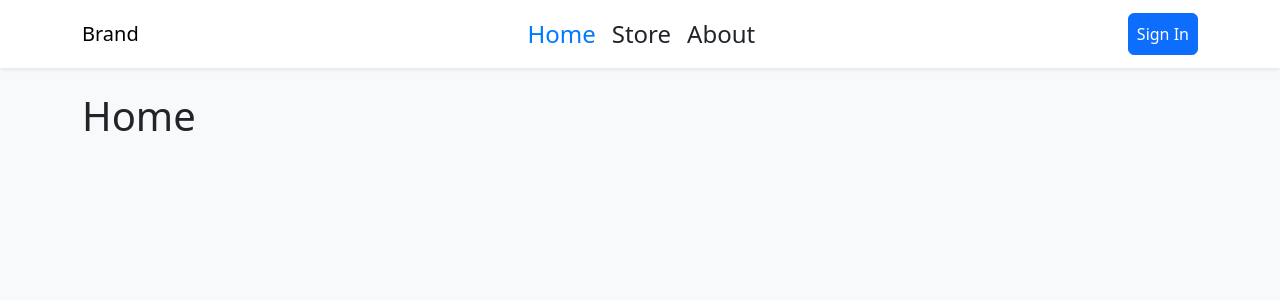
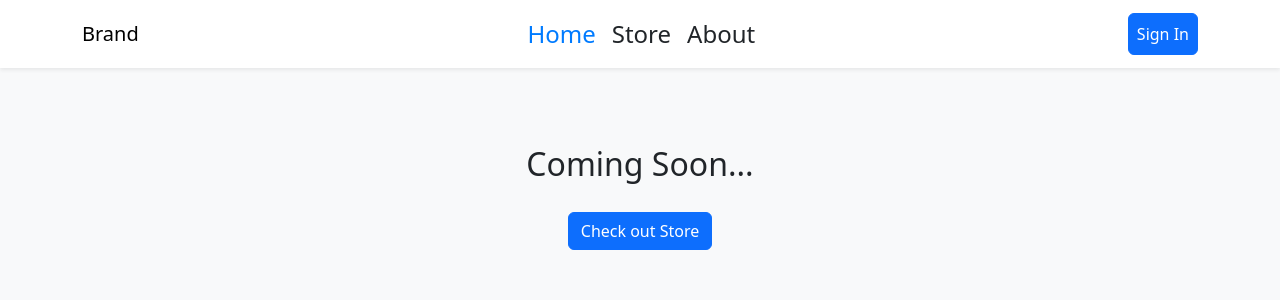
Before and after one commit to Roh17v/Shopping-Cart, a React (Vite) app: page / in a window 1280 px wide. Shown: the top 300 px of the page. Built offline with nearby package versions, Linux system fonts and the light colour scheme; no server answers; the database is empty.

Commit message:
feat: Added coming soon in Home page

```diff
--- a/src/pages/Home/Home.tsx
+++ b/src/pages/Home/Home.tsx
@@ -1,5 +1,21 @@
+import { Button } from "react-bootstrap";
+import { useNavigate } from "react-router-dom";
+
 function Home() {
-  return <h1>Home</h1>;
+  const navigate = useNavigate();
+  return (
+    <div className="d-flex items-center justify-content-center w-full py-5">
+      <div className="text-center">
+        <div className="mb-4 fs-2">Coming Soon...</div>
+        <Button
+          variant="primary"
+          onClick={() => navigate("/store")}
+        >
+          Check out Store
+        </Button>
+      </div>
+    </div>
+  );
 }
 
 export default Home;
```
